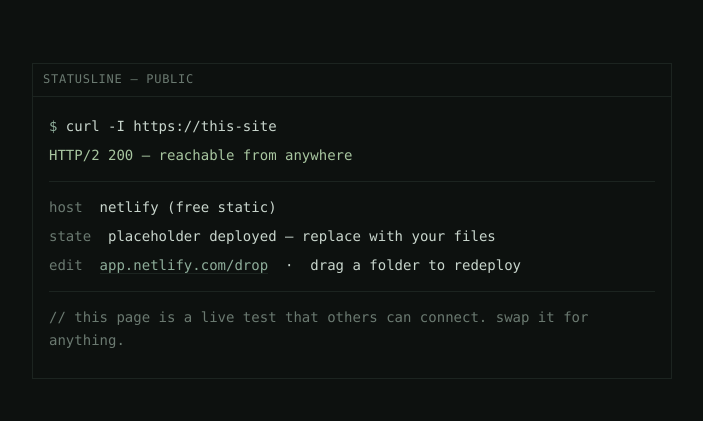
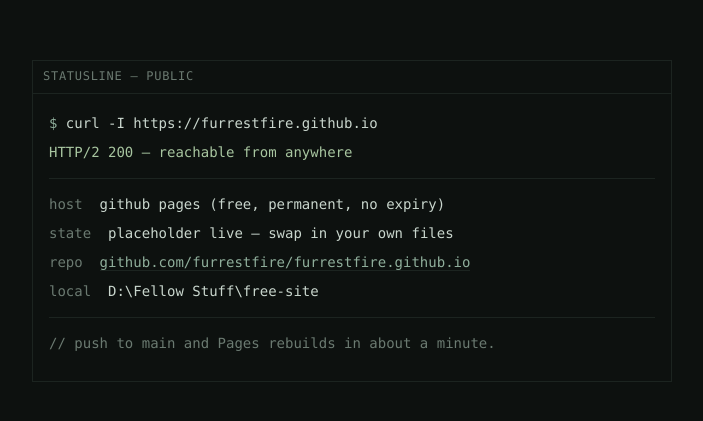
Before and after one commit to furrestfire/furrestfire.github.io, a plain HTML site: page index.html in a window 1280 px wide. Shown: the part 179-600 px from the top of the page, without its empty margins (288-991 px from the left). Drawn offline with Linux system fonts and the light colour scheme.

Commit message:
fix placeholder copy: github pages

```diff
--- a/index.html
+++ b/index.html
@@ -39,14 +39,15 @@
   <div class="term">
     <div class="bar">statusline — public</div>
     <div class="body">
-      <p class="line"><span class="p">$</span> curl -I https://this-site</p>
+      <p class="line"><span class="p">$</span> curl -I https://furrestfire.github.io</p>
       <p class="line ok">HTTP/2 200 — reachable from anywhere<span class="cursor"></span></p>
       <hr>
-      <p class="line"><span class="k">host</span> &nbsp;netlify (free static)</p>
-      <p class="line"><span class="k">state</span> &nbsp;placeholder deployed — replace with your files</p>
-      <p class="line"><span class="k">edit</span> &nbsp;<a href="https://app.netlify.com/drop">app.netlify.com/drop</a> &nbsp;·&nbsp; drag a folder to redeploy</p>
+      <p class="line"><span class="k">host</span> &nbsp;github pages (free, permanent, no expiry)</p>
+      <p class="line"><span class="k">state</span> &nbsp;placeholder live — swap in your own files</p>
+      <p class="line"><span class="k">repo</span> &nbsp;<a href="https://github.com/furrestfire/furrestfire.github.io">github.com/furrestfire/furrestfire.github.io</a></p>
+      <p class="line"><span class="k">local</span> &nbsp;D:\Fellow Stuff\free-site</p>
       <hr>
-      <p class="line dim">// this page is a live test that others can connect. swap it for anything.</p>
+      <p class="line dim">// push to main and Pages rebuilds in about a minute.</p>
     </div>
   </div>
 </body>
```
